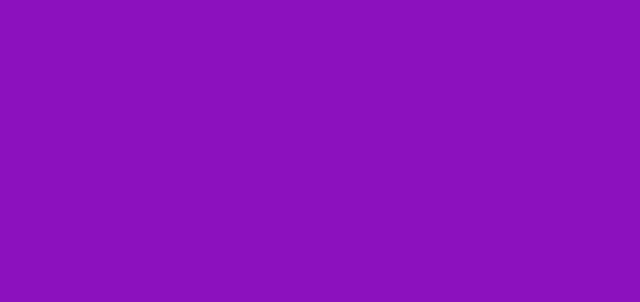
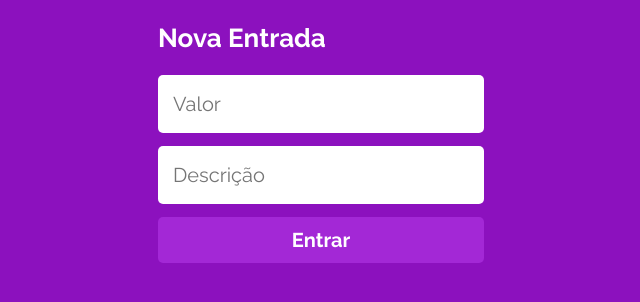
Before and after one commit to filipemmesquita/projeto13-mywallet-front, a React (Create React App) app: page /newexpense in a window 1280 px wide. Shown: the top 302 px of the page, without its empty margins (319-959 px from the left). Built offline with nearby package versions, Linux system fonts and the light colour scheme; a web font is replaced by a local one.

Commit message:
cadastro de gastos e ganhos implementado 	modified:   src/App.js 	new file:   src/components/entries/content.js 	new file:   src/components/entries/entries.js 	modified:   src/components/login.js 	new file:   src/components/newentry/newexpense.js 	new file:   src/components/newentry/newincome.js

```diff
--- a/src/App.js
+++ b/src/App.js
@@ -4,7 +4,9 @@ import { useState } from "react";
 import UserContext from "./contexts";
 import Login from './components/login';
 import SignUp from './components/signup';
-
+import Entries from "./components/entries/entries";
+import NewIncome from "./components/newentry/newincome";
+import NewExpense from "./components/newentry/newexpense";
 
 export default function App(){
     const [config,setConfig] = useState(null);
@@ -18,9 +20,9 @@ export default function App(){
             <Routes>
                 <Route path="/" element={<Login />} />
                 <Route path="/signup/" element={<SignUp />} />
-                <Route path="/entries/"  />
-                <Route path="/newexpense/"/>
-                <Route path="/newincome/"/>
+                <Route path="/entries/" element={<Entries />}  />
+                <Route path="/newexpense/" element={<NewExpense />}/>
+                <Route path="/newincome/" element={<NewIncome />}/>
             </Routes>
             </UserContext.Provider>
         </BrowserRouter>
--- /dev/null
+++ b/src/components/entries/content.js
@@ -0,0 +1,6 @@
+export default function Content(){
+    return(
+        <>
+        </>
+    );
+}
--- /dev/null
+++ b/src/components/entries/entries.js
@@ -0,0 +1,94 @@
+import styled from 'styled-components';
+import axios from 'axios';
+import { Link, useNavigate  } from "react-router-dom";
+import { useState,useContext,useEffect } from "react";
+import UserContext from "../../contexts";
+
+export default function Entries(){
+    const { header, user } =useContext(UserContext);
+    console.log(user)
+    const [entryList,setEntryList]=useState([])
+    const navigation=useNavigate();
+    function requestEntryList(){
+        const requisition=axios.get("http://localhost:5000/entries", header.config)
+        requisition.then(response=>{
+            setEntryList(response.data)
+        });
+        requisition.catch(error=>{
+            alert("algo deu ruim")
+            console.log(error.data)
+        });
+    }
+    useEffect(requestEntryList, []);
+
+    return(
+        <Container>
+            <TopWrapper>
+                <h2>Olá, {user.info.name}</h2><LogOut><ion-icon name="log-out-outline"></ion-icon></LogOut>
+            </TopWrapper>
+            <ContentBox>
+                {entryList.length>0 ?
+                            <p>há registros de entrada ou saída</p>
+                        :
+                            <p>Não há registros de entrada ou saída</p>
+                }
+            </ContentBox>
+            <BottomWrapper>
+                <NewEntry onClick={(event) =>{navigation('/newincome/');}}><ion-icon name="add-circle-outline"></ion-icon><h3>Nova<br /> entrada</h3></NewEntry>
+                <NewEntry onClick={(event) =>{navigation('/newexpense/');}}><ion-icon name="remove-circle-outline"></ion-icon><h3>Nova<br /> saída</h3></NewEntry>
+            </BottomWrapper>
+        </Container>
+    );
+};
+const TopWrapper = styled.div`
+width:100%;
+display: flex;
+justify-content: space-between;
+align-items: center;
+height: 31px;
+margin:22px 0;
+`;
+const BottomWrapper=styled.div`
+width:100%;
+display: flex;
+justify-content: space-between;
+align-items: center;
+margin:13px 0;
+`;
+const Container =styled.div`
+display: flex;
+flex-direction: column;
+align-items: center;
+justify-content: center;
+width:326px;
+margin: 0 auto;
+`;
+const ContentBox = styled.div`
+width: 326px;
+height: 446px;
+background: #FFFFFF;
+border-radius: 5px;
+`;
+const NewEntry = styled.button`
+width:155px;
+height:114px;
+display: flex;
+flex-direction: column;
+justify-content: space-between;
+align-items: flex-start;
+padding: 10px;
+box-sizing: border-box;
+ion-icon{
+    font-size:30px;
+}
+h3{
+    font-size:17px;
+    text-align: left;
+}
+`;
+const LogOut= styled.button`
+width:24px;
+background: none;
+font-size: 30px;
+margin:0;
+`
--- a/src/components/login.js
+++ b/src/components/login.js
@@ -18,6 +18,7 @@ export default function Login(){
         console.log(submitObject);
         const request = axios.post("http://localhost:5000/login", submitObject);
         request.then(response =>{
+            console.log(response.data)
             const infoObject={name:response.data.name}
             user.setInfo(infoObject);
             header.setConfig({
@@ -26,7 +27,7 @@ export default function Login(){
                 }
                 });
 
-            //navigation('/hoje/')
+            navigation('/entries/');
             }
         );
 
@@ -49,7 +50,7 @@ display: flex;
 flex-direction: column;
 align-items: center;
 justify-content: center;
-margin-top:150px;
+margin-top:100px;
 a{
     font-family: 'Raleway';
     font-style: normal;
--- /dev/null
+++ b/src/components/newentry/newexpense.js
@@ -0,0 +1,55 @@
+import styled from 'styled-components';
+import axios from 'axios';
+import { Link, useNavigate  } from "react-router-dom";
+import { useState,useContext } from "react";
+import UserContext from "../../contexts";
+
+export default function NewExpense(){
+    const [title, setTitle] = useState("");
+	const [value, setValue] = useState("");
+    const [isDisabled, setDisabled]=useState(false);
+    const {header, user} = useContext(UserContext);
+    const navigation=useNavigate();
+    function createEntry(event){
+        event.preventDefault();
+        const submitObject ={title:title,
+            value:value,
+            type:"expense"}
+            setDisabled(true);
+        console.log(submitObject);
+        const request = axios.post("http://localhost:5000/entries", submitObject,header.config);
+        request.then(() =>{
+            navigation('/entries/');
+            }
+        );
+    }
+
+return(
+        <Container>
+            <TopWrapper>
+                <h2>Nova Entrada</h2>
+            </TopWrapper>
+            <form onSubmit={createEntry}>
+                <input type="number" placeholder='Valor' value={value} onChange={e => setValue(e.target.value)} required disabled={isDisabled ? true : false} />
+                <input type="text"  placeholder='Descrição' value={title} onChange={e => setTitle(e.target.value)} required disabled={isDisabled ? true : false} />
+                <button type="submit">Entrar</button>
+            </form>
+        </Container>
+    );
+}
+const TopWrapper = styled.div`
+width:100%;
+display: flex;
+justify-content: left;
+align-items: center;
+height: 31px;
+margin:22px 0;
+`;
+const Container =styled.div`
+display: flex;
+flex-direction: column;
+align-items: center;
+justify-content: center;
+width:326px;
+margin: 0 auto;
+`;
--- /dev/null
+++ b/src/components/newentry/newincome.js
@@ -0,0 +1,55 @@
+import styled from 'styled-components';
+import axios from 'axios';
+import { Link, useNavigate  } from "react-router-dom";
+import { useState,useContext } from "react";
+import UserContext from "../../contexts";
+
+export default function NewIncome(){
+    const [title, setTitle] = useState("");
+	const [value, setValue] = useState("");
+    const [isDisabled, setDisabled]=useState(false);
+    const {header, user} = useContext(UserContext);
+    const navigation=useNavigate();
+    function createEntry(event){
+        event.preventDefault();
+        const submitObject ={title:title,
+            value:value,
+            type:"income"}
+            setDisabled(true);
+        console.log(submitObject);
+        const request = axios.post("http://localhost:5000/entries", submitObject,header.config);
+        request.then(() =>{
+            navigation('/entries/');
+            }
+        );
+    }
+
+return(
+        <Container>
+            <TopWrapper>
+                <h2>Nova Entrada</h2>
+            </TopWrapper>
+            <form onSubmit={createEntry}>
+                <input type="number" placeholder='Valor' value={value} onChange={e => setValue(e.target.value)} required disabled={isDisabled ? true : false} />
+                <input type="text"  placeholder='Descrição' value={title} onChange={e => setTitle(e.target.value)} required disabled={isDisabled ? true : false} />
+                <button type="submit">Entrar</button>
+            </form>
+        </Container>
+    );
+}
+const TopWrapper = styled.div`
+width:100%;
+display: flex;
+justify-content: left;
+align-items: center;
+height: 31px;
+margin:22px 0;
+`;
+const Container =styled.div`
+display: flex;
+flex-direction: column;
+align-items: center;
+justify-content: center;
+width:326px;
+margin: 0 auto;
+`;
```
